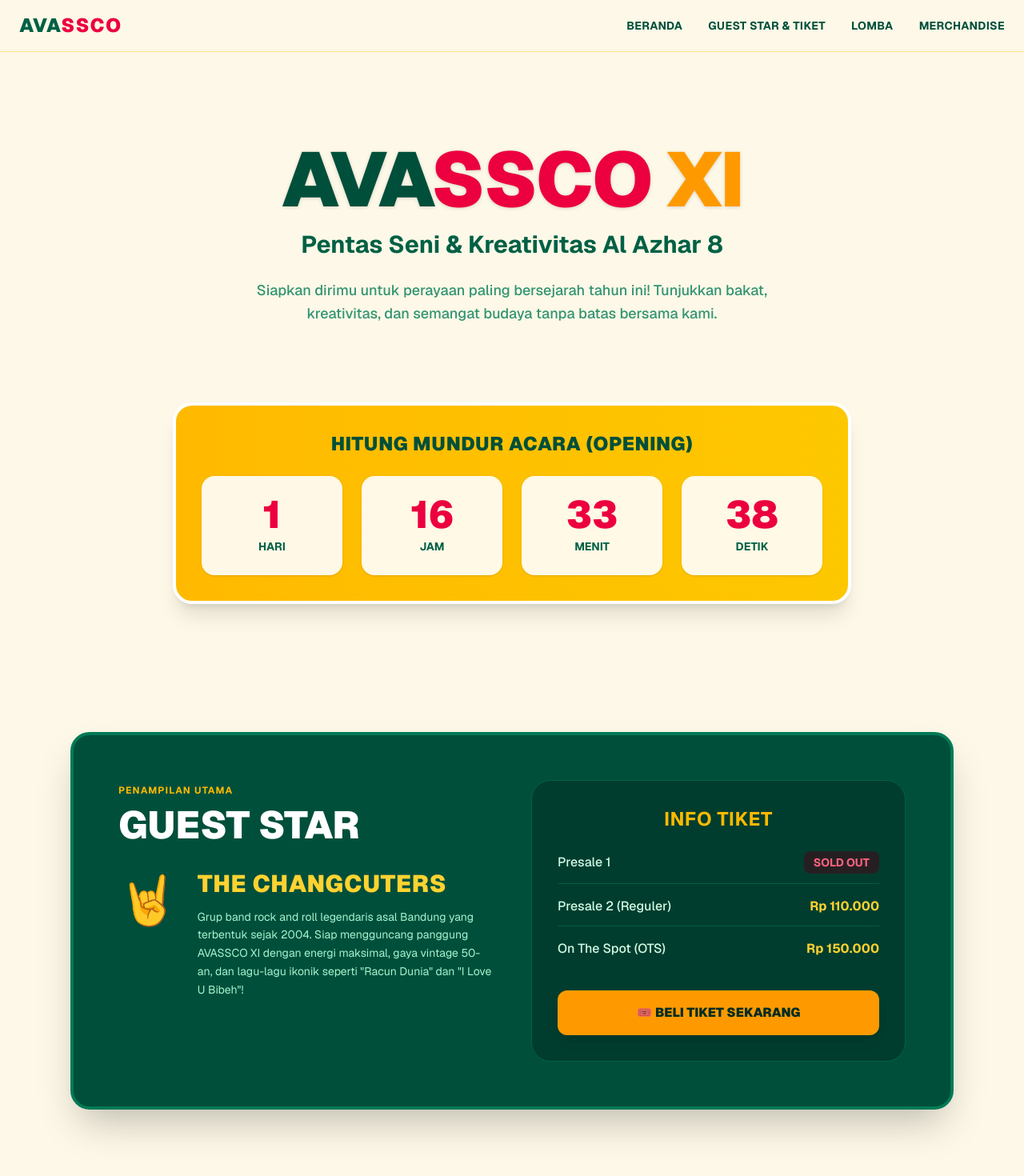
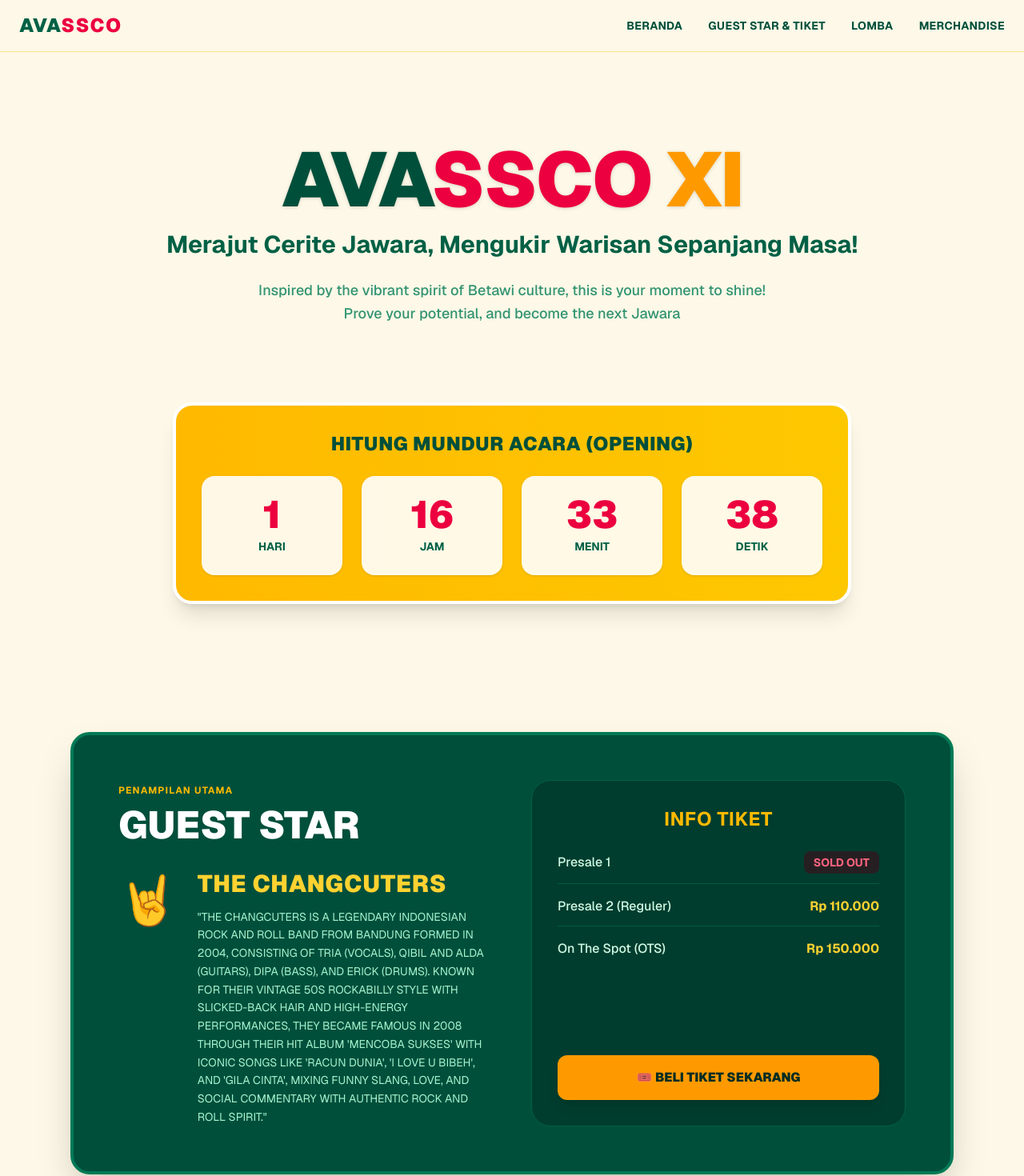
Before and after one commit to dirgazahid79/AVASSCO-web, a Next.js app: page / in a window 1280 px wide. Shown: the top 1470 px of the page at 80% size. Built offline with nearby package versions, Linux system fonts and the light colour scheme.

Commit message:
revisi tulisan

```diff
--- a/app/page.tsx
+++ b/app/page.tsx
@@ -53,10 +53,10 @@
             AVA<span className="text-rose-600">SSCO</span> <span className="text-amber-500">XI</span>
           </h1>
           <p className="text-2xl md:text-3xl font-bold text-emerald-800 mb-6">
-            Pentas Seni & Kreativitas Al Azhar 8
+             Merajut Cerite Jawara, Mengukir Warisan Sepanjang Masa!
           </p>
           <p className="text-lg font-medium max-w-2xl mx-auto text-emerald-700/80 mb-10 leading-relaxed">
-            Siapkan dirimu untuk perayaan paling bersejarah tahun ini! Tunjukkan bakat, kreativitas, dan semangat budaya tanpa batas bersama kami.
+            Inspired by the vibrant spirit of Betawi culture, this is your moment to shine! Prove your potential, and become the next Jawara
           </p>
         </div>
       </section>
@@ -100,7 +100,7 @@
                 <div>
                   <h3 className="text-3xl font-black text-amber-300 tracking-wide uppercase">The Changcuters</h3>
                   <p className="text-emerald-200 mt-3 leading-relaxed text-sm">
-                    Grup band rock and roll legendaris asal Bandung yang terbentuk sejak 2004. Siap mengguncang panggung AVASSCO XI dengan energi maksimal, gaya vintage 50-an, dan lagu-lagu ikonik seperti "Racun Dunia" dan "I Love U Bibeh"!
+                    "THE CHANGCUTERS IS A LEGENDARY INDONESIAN ROCK AND ROLL BAND FROM BANDUNG FORMED IN 2004, CONSISTING OF TRIA (VOCALS), QIBIL AND ALDA (GUITARS), DIPA (BASS), AND ERICK (DRUMS). KNOWN FOR THEIR VINTAGE 50S ROCKABILLY STYLE WITH SLICKED-BACK HAIR AND HIGH-ENERGY PERFORMANCES, THEY BECAME FAMOUS IN 2008 THROUGH THEIR HIT ALBUM 'MENCOBA SUKSES' WITH ICONIC SONGS LIKE 'RACUN DUNIA', 'I LOVE U BIBEH', AND 'GILA CINTA', MIXING FUNNY SLANG, LOVE, AND SOCIAL COMMENTARY WITH AUTHENTIC ROCK AND ROLL SPIRIT."
                   </p>
                 </div>
               </div>
```
